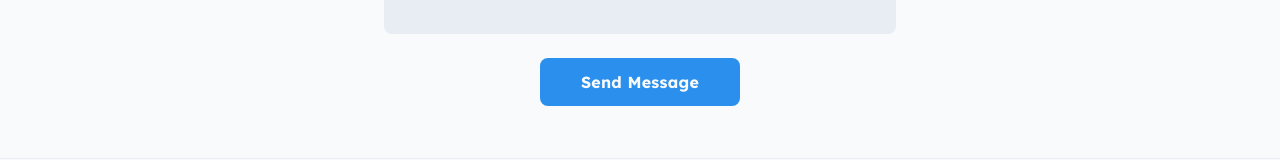
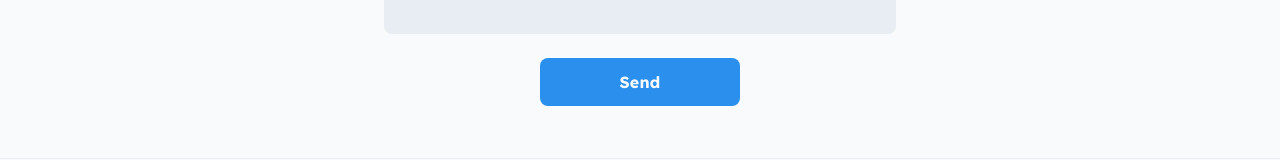
Before and after one commit to buildingwith-ai/LonnObee, a React (Vite) app: page / in a window 1280 px wide. Shown: the part 3168-3328 px from the top of the page. Built offline with nearby package versions, Linux system fonts and the light colour scheme.

Commit message:
Updated Contact.tsx

```diff
--- a/src/components/Contact.tsx
+++ b/src/components/Contact.tsx
@@ -88,7 +88,7 @@ const Contact = () => {
               type="submit"
               className="flex w-full sm:w-auto min-w-[200px] cursor-pointer items-center justify-center overflow-hidden rounded-lg h-12 px-6 bg-[#2a8fed] text-slate-50 text-base font-bold leading-normal tracking-[0.015em] hover:bg-[#1a7fd8] transition-colors transform hover:scale-105 duration-300"
             >
-              <span className="truncate">{submitted ? 'Message Sent!' : 'Send Message'}</span>
+              <span className="truncate">{submitted ? 'Message Sent!' : 'Send'}</span>
             </button>
           </div>
         </form>
```
